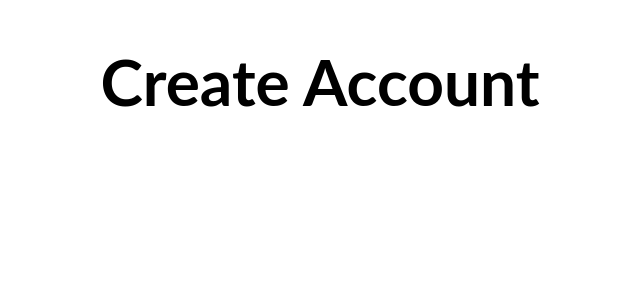
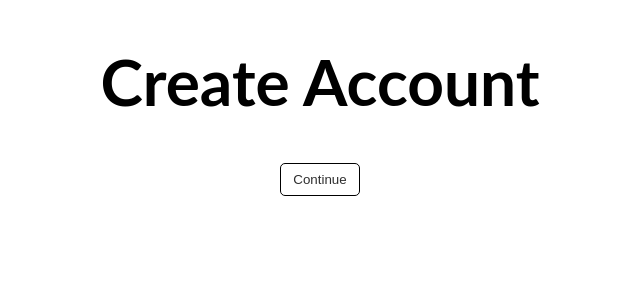
Before and after one commit to bdhmin/sd-hacks-2022, a React (Create React App) app in the folder goals-frontend/: page /create-account in a window 1280 px wide. Shown: the top 300 px of the page, without its empty margins (320-960 px from the left). Built offline with nearby package versions, Linux system fonts and the light colour scheme.

Commit message:
User Creation

```diff
--- /dev/null
+++ b/goals-frontend/src/app/+types/user.ts
@@ -0,0 +1,11 @@
+import React from 'react';
+
+export interface User {
+  username: string;
+  password: string;
+
+  // descriptionParagraph: string;
+
+  // tags: Object[]; // Array of references to tags
+  // goals: Object[]; // Array of refrences to goals
+}
--- a/goals-frontend/src/app/user-setup/create-account/create-account.tsx
+++ b/goals-frontend/src/app/user-setup/create-account/create-account.tsx
@@ -2,12 +2,31 @@ import React from 'react';
 import ReactDOM from 'react-dom';
 import axios from 'axios';
 import './create-account.css';
+import { User } from '../../+types/user';
 
 function CreateAccount() {
+
+  function postNewUser() {
+    const newUser: User = {
+      username: 'bdmin',
+      password: 'yomama',
+      // descriptionParagraph: 'I am determined to follow through with my goals using this app.',
+      // tags: [],
+      // goals: [],
+    }
+    axios.post('/api/users', newUser)
+    .then((_: any) => {
+      console.log("success posting new user")
+    })
+    .catch((_: any) => {
+      console.log("error posting")
+    })
+  }
 
   return (
     <div className='create-account'>
       <h1>Create Account</h1>
+      <button onClick={() => postNewUser()}>Continue</button>
     </div>
   )
 }
--- a/goals-frontend/src/app/user-setup/login/login.tsx
+++ b/goals-frontend/src/app/user-setup/login/login.tsx
@@ -1,10 +1,18 @@
-import React from 'react';
+import React, { useState } from 'react';
 import ReactDOM from 'react-dom';
 import axios from 'axios';
 import { Link } from 'react-router-dom';
 import './login.css';
 
 function Login() {
+
+  const [username, setUsername] = useState(0);
+  const [password, setpassword] = useState(0);
+
+  function loginUser() {
+    console.log('Got username', username);
+    console.log('Got password', password);
+  }
 
   return (
     <div className='login'>
```
Also changed, not shown: 1 other file (tests, documents, lock files or other folders).
